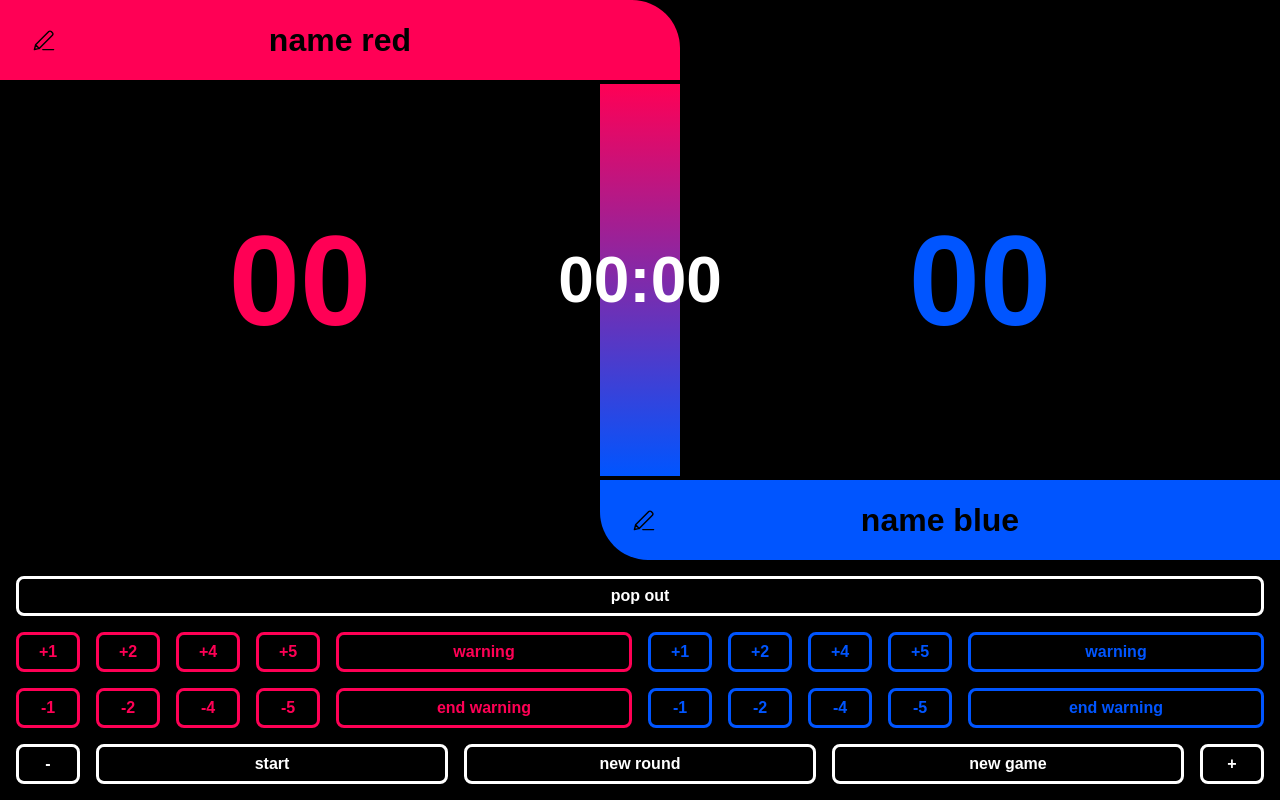
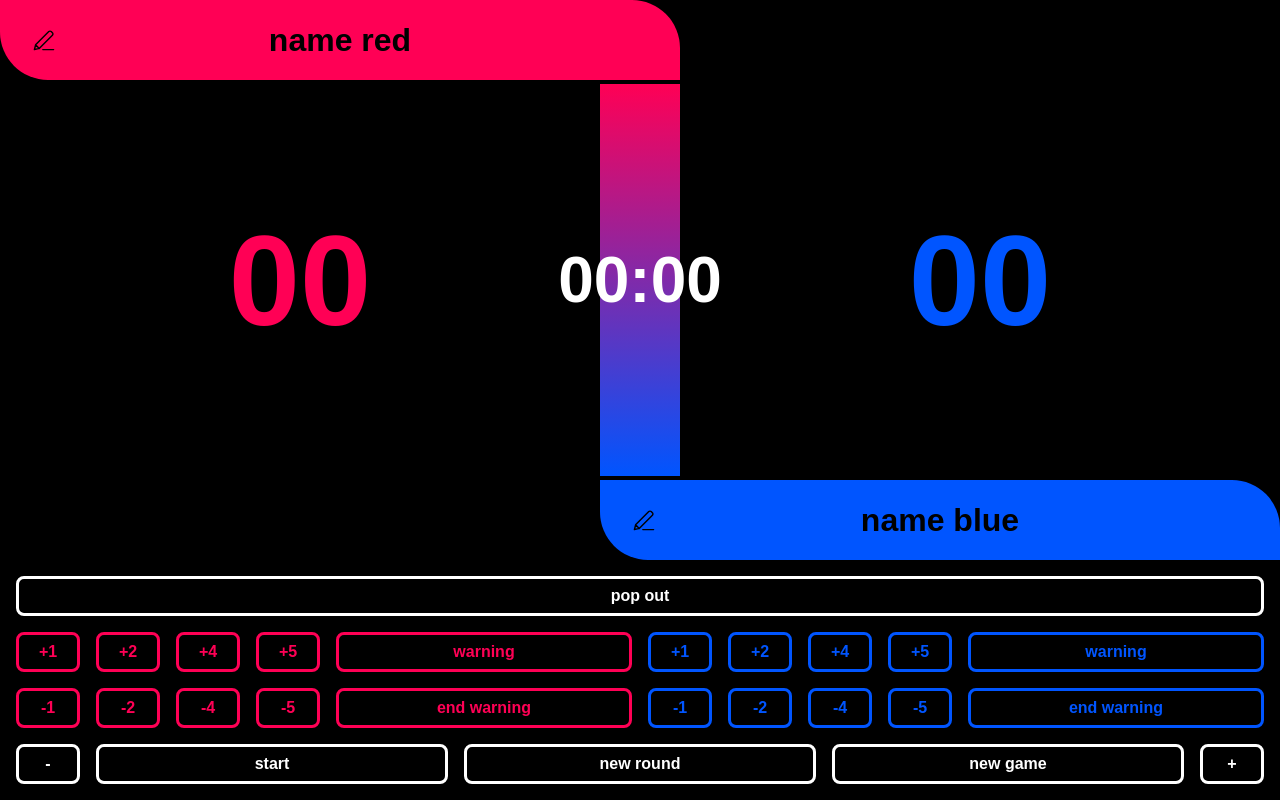
Before and after one commit to gruener-campus-malchow/simplescoreboard, a plain HTML site: page index.html in a window 1280 px wide. Drawn offline with Linux system fonts and the light colour scheme.

Commit message:
change corner radius

```diff
--- a/scoreboard.scss
+++ b/scoreboard.scss
@@ -55,17 +55,13 @@ input, button {
 		color: #000;
 		font-size: $name-font-size;
 		grid-column: span 2;
+		border-radius: 0 $corner-radius;
 
 		&.red {
 			background-color: $red;
-			border-top-right-radius: $corner-radius;
-			//grid-column: 1 / 3;
 		}
-
 		&.blue {
 			background-color: $blue;
-			border-bottom-left-radius: $corner-radius;
-			//grid-column: 2 / 4;
 		}
 
 	}
```
Also changed, not shown: scoreboard.css.
